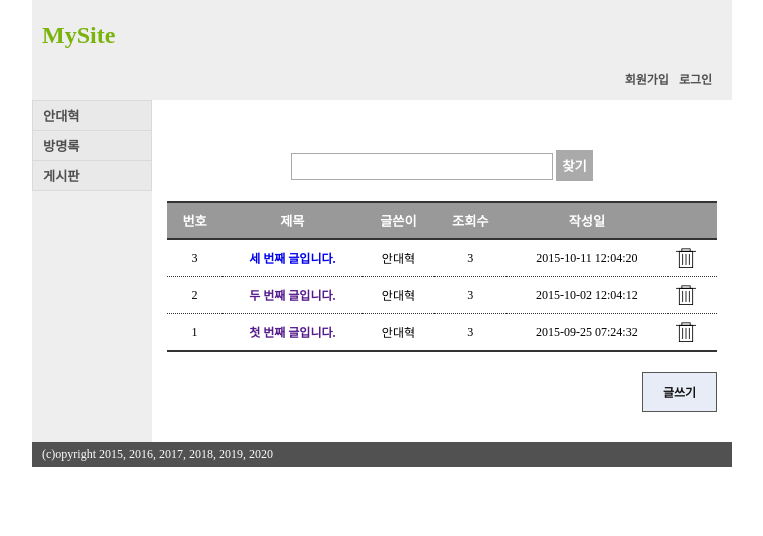
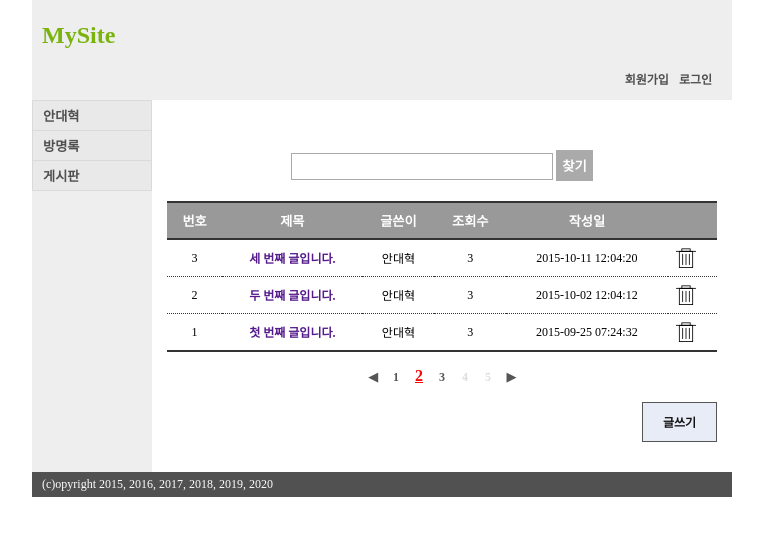
Before and after one commit to datascience-bitacademy/mysite, a Django app: page /board/ in a window 1280 px wide. Shown: the top 536 px of the page, without its empty margins (258-1021 px from the left). Run offline with Django 3.2, Linux system fonts and the light colour scheme.

Commit message:
board application #2

```diff
--- a/statics/css/board.css
+++ b/statics/css/board.css
@@ -131,3 +131,22 @@ a.del	{
 	background:url("/assets/images/recycle.png") no-repeat 0 0;
 	font-size:0;
 }
+
+/*
+	게시판 리스트 페이징
+*/
+div.pager {
+	width:100%;
+	text-align:center;
+}
+div.pager  ul {
+	height:20px;
+	margin:10px auto;
+}
+div.pager  ul li 			{ color:#ddd; display:inline-block; margin:5px 0; width:20px ; font-weight:bold; }
+div.pager  ul li.selected	{ font-size:16px; text-decoration: underline; color:#f40808 }
+div.pager  ul li a,
+div.pager  ul li a:visited,
+div.pager  ul li a:link,
+div.pager  ul li a:active	{ text-decoration: none; color:#555 }
+div.pager  ul li a:hover	{ text-decoration: none; color:#f00 }
--- a/templates/board/index.html
+++ b/templates/board/index.html
@@ -1,7 +1,7 @@
 {% extends '../base.html' %}
 
 {% block css_link %}
-	<link href="/assets/css/board.css" rel="stylesheet" type="text/css">
+<link href="/assets/css/board.css" rel="stylesheet" type="text/css">
 {% endblock %}
 
 {% block content %}
@@ -21,7 +21,7 @@
 					</tr>
 					<tr>
 						<td>3</td>
-						<td><a href="/board/view?no=10">세 번째 글입니다.</a></td>
+						<td><a href="">세 번째 글입니다.</a></td>
 						<td>안대혁</td>
 						<td>3</td>
 						<td>2015-10-11 12:04:20</td>
@@ -33,9 +33,7 @@
 						<td>안대혁</td>
 						<td>3</td>
 						<td>2015-10-02 12:04:12</td>
-						<td>
-							<a href="" class="del">삭제</a>
-						</td>
+						<td><a href="" class="del">삭제</a></td>
 					</tr>
 					<tr>
 						<td>1</td>
@@ -46,6 +44,21 @@
 						<td><a href="" class="del">삭제</a></td>
 					</tr>
 				</table>
+
+				<!-- pager 추가 -->
+				<div class="pager">
+					<ul>
+						<li><a href="">◀</a></li>
+						<li><a href="">1</a></li>
+						<li class="selected">2</li>
+						<li><a href="">3</a></li>
+						<li>4</li>
+						<li>5</li>
+						<li><a href="">▶</a></li>
+					</ul>
+				</div>
+				<!-- pager 추가 -->
+
 				<div class="bottom">
 					<a href="" id="new-book">글쓰기</a>
 				</div>
```
Also changed, not shown: statics/images/reply.png (added).
